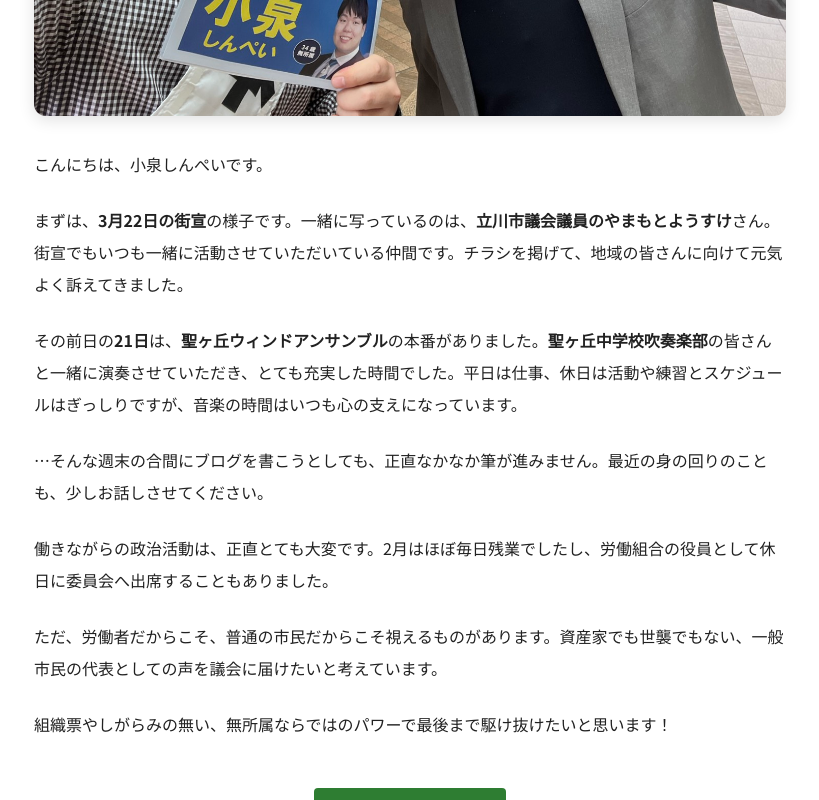
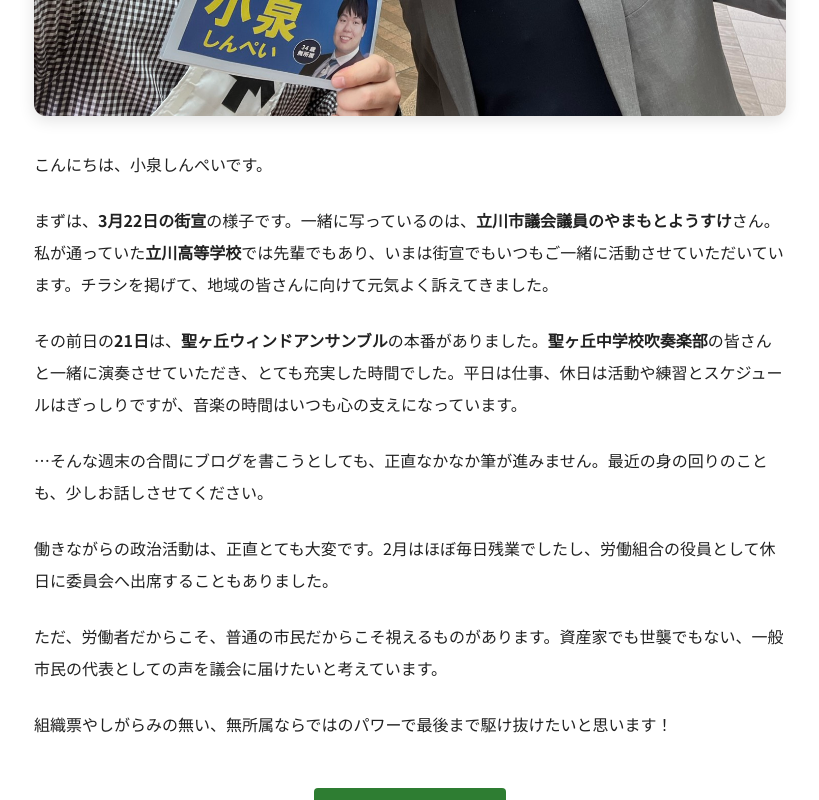
Before and after one commit to nonakayasuo/koizumi_hp, a website: page docs/blog-20260322.html in a window 1280 px wide. Shown: the part 762-1562 px from the top of the page, without its empty margins (230-1049 px from the left). Drawn offline with Linux system fonts and the light colour scheme.

Commit message:
fix: 修正

```diff
--- a/docs/blog-20260322.html
+++ b/docs/blog-20260322.html
@@ -146,7 +146,7 @@
         <div class="blog-content">
             <p>こんにちは、小泉しんぺいです。</p>
 
-            <p>まずは、<strong>3月22日の街宣</strong>の様子です。一緒に写っているのは、<strong>立川市議会議員のやまもとようすけ</strong>さん。街宣でもいつも一緒に活動させていただいている仲間です。チラシを掲げて、地域の皆さんに向けて元気よく訴えてきました。</p>
+            <p>まずは、<strong>3月22日の街宣</strong>の様子です。一緒に写っているのは、<strong>立川市議会議員のやまもとようすけ</strong>さん。私が通っていた<strong>立川高等学校</strong>では先輩でもあり、いまは街宣でもいつもご一緒に活動させていただいています。チラシを掲げて、地域の皆さんに向けて元気よく訴えてきました。</p>
 
             <p>その前日の<strong>21日</strong>は、<strong>聖ヶ丘ウィンドアンサンブル</strong>の本番がありました。<strong>聖ヶ丘中学校吹奏楽部</strong>の皆さんと一緒に演奏させていただき、とても充実した時間でした。平日は仕事、休日は活動や練習とスケジュールはぎっしりですが、音楽の時間はいつも心の支えになっています。</p>
 
```
Also changed, not shown: docs/blog.html (+1 -1 lines).
